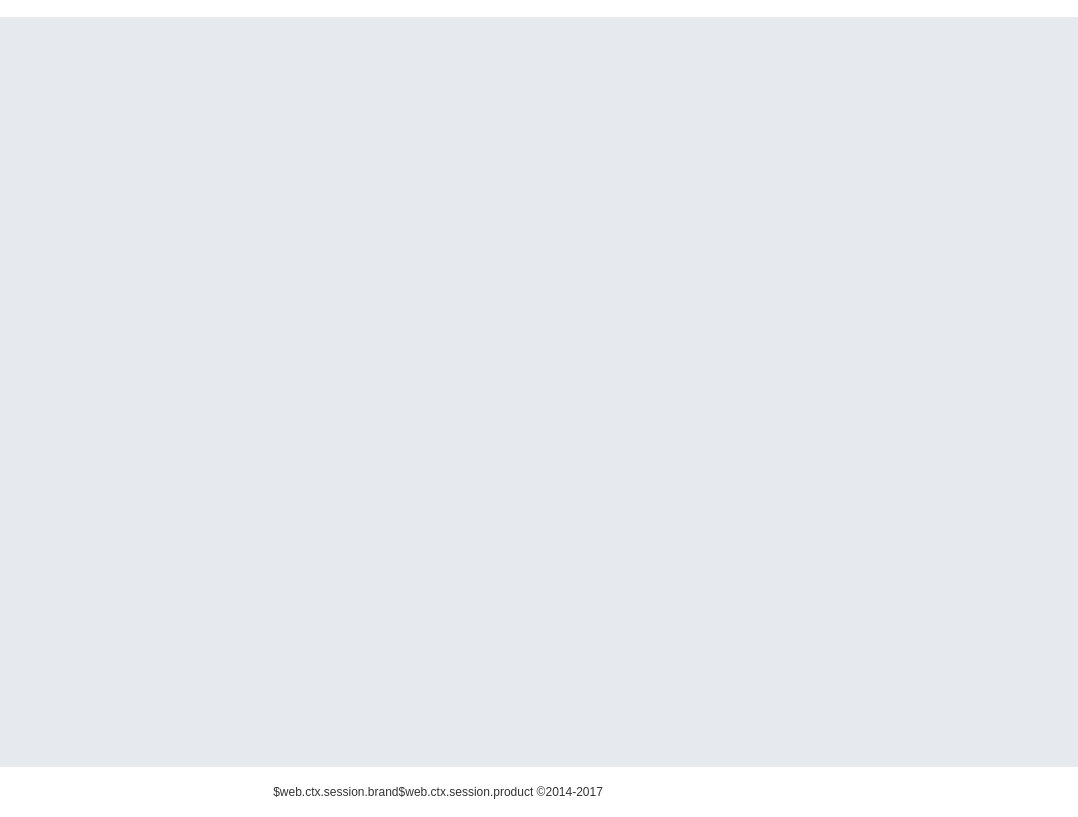
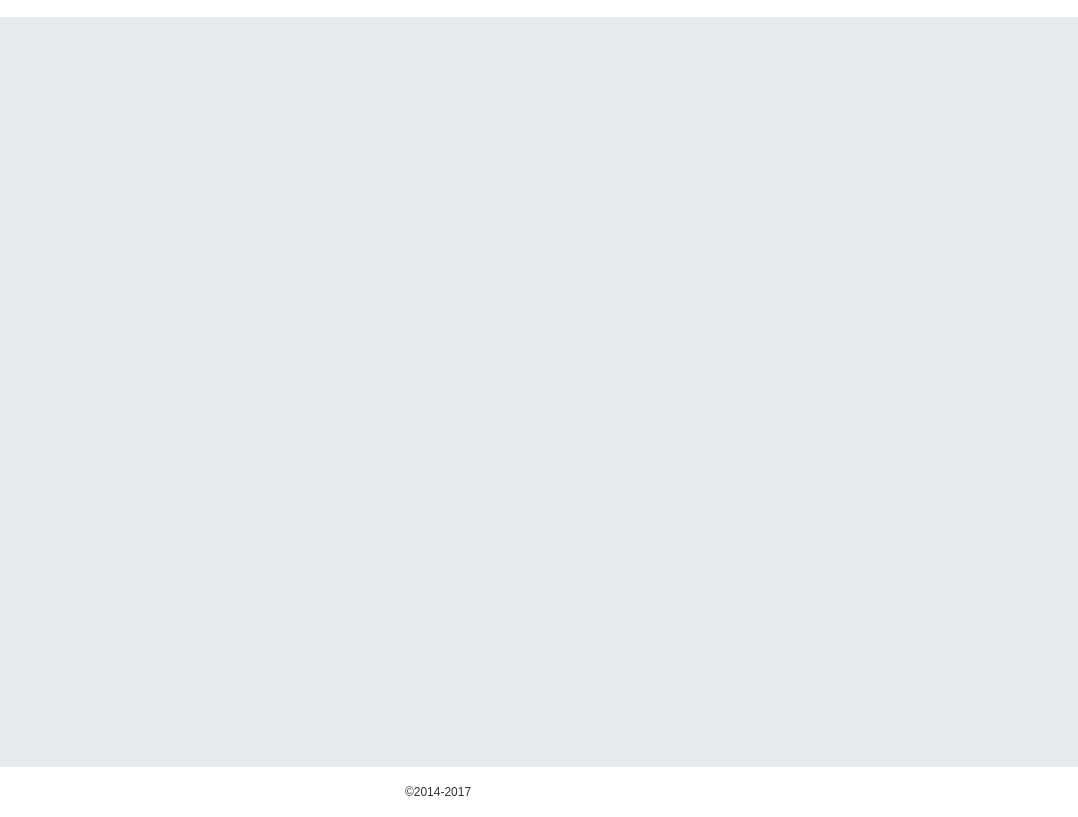
Before and after one commit to kofttlcc/bt-panel-1, a plain HTML site: page templates/default/template.html in a window 1280 px wide. Shown: the full height of the page, 202-1280 px from the left. Drawn offline with Linux system fonts and the light colour scheme; no server answers; a script that the page names is missing.

Commit message:
更新模板文件

```diff
--- a/templates/default/template.html
+++ b/templates/default/template.html
@@ -46,7 +46,7 @@ $def with (content)
 				<script src="/static/js/jquery.fly.min.js"></script>
 				<script src="/static/js/public.js?date=20170920"></script>
 				$:content
-				<div class="footer bgw">$web.ctx.session.brand$web.ctx.session.product ©2014-2017</div></div>
+				<div class="footer bgw">©2014-2017</div></div>
 			</div>
 		</div>
 	</body>
```
